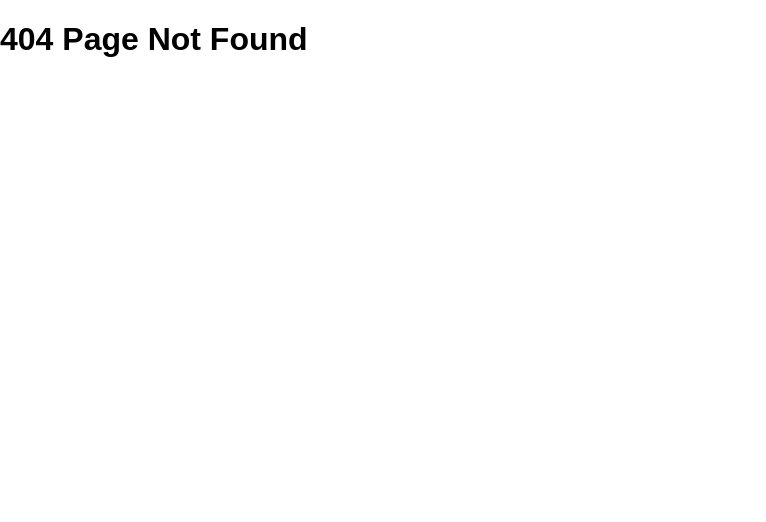
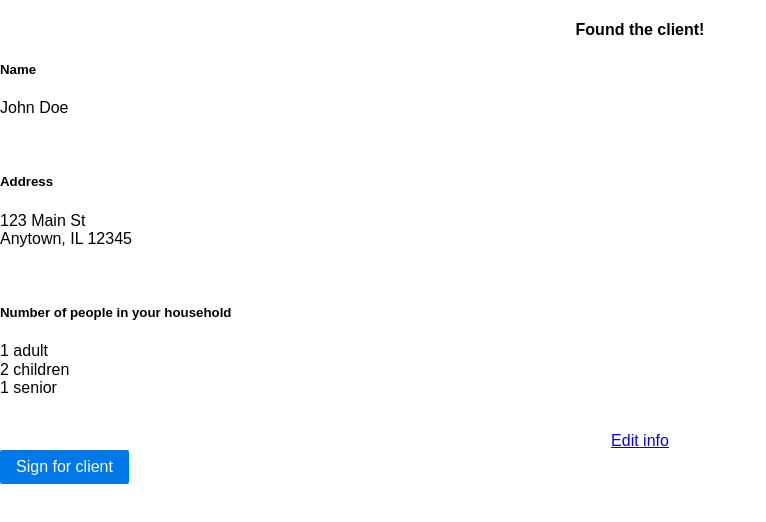
Before and after one commit to davidcbalsley/final-project, a React (Create React App) app in the folder client/: page /WorkerViewClientInfo in a window 1280 px wide. Before the commit this address had no page. Shown: the top 522 px of the page, without its empty margins (0-766 px from the left). Built offline with nearby package versions, Linux system fonts and the light colour scheme.

Commit message:
Worker view client

```diff
--- a/client/src/App.js
+++ b/client/src/App.js
@@ -7,6 +7,7 @@ import ClientEnterNumPeopleByAge from "./pages/ClientEnterNumPeopleByAge";
 import ClientCreateLicensePlates from "./pages/ClientCreateLicensePlates";
 import ClientConfirmation from "./pages/ClientConfirmation";
 import WorkerEnterLicensePlate from "./pages/WorkerEnterLicensePlate";
+import WorkerViewClientInfo from "./pages/WorkerViewClientInfo";
 import NoMatch from "./pages/NoMatch";
 
 function App() {
@@ -21,6 +22,7 @@ function App() {
           <Route exact path="/ClientCreateLicensePlates" component={ClientCreateLicensePlates} />
           <Route exact path="/ClientConfirmation" component={ClientConfirmation} />
           <Route exact path="/WorkerEnterLicensePlate" component={WorkerEnterLicensePlate} />
+          <Route exact path="/WorkerViewClientInfo" component={WorkerViewClientInfo} />
           <Route component={NoMatch} />
         </Switch>
       </div>
--- /dev/null
+++ b/client/src/pages/WorkerViewClientInfo.js
@@ -0,0 +1,32 @@
+import React from "react";
+
+function WorkerViewClientInfo() {
+    return (
+        <div>
+            {/* Page title */}
+            <h4 className="content-head" style={{ textAlign: "center" }}>Found the client!</h4>
+
+            {/* Name */}
+            <h5>Name</h5>
+            <p>John Doe</p>
+            <br />
+
+            {/* Address */}
+            <h5>Address</h5>
+            <p>123 Main St<br />Anytown, IL 12345</p>
+            <br />
+
+            {/* Number of people in household */}
+            <h5>Number of people in your household</h5>
+            <p>1 adult<br />2 children<br />1 senior</p>
+            <br />
+
+            {/* Link to edit info */}
+            <a href="/" _target="_blank" style={{ display: "block", textAlign: "center" }}>Edit info</a>
+
+            <button type="submit" className="pure-button pure-button-primary">Sign for client</button>
+        </div>
+    );
+}
+
+export default WorkerViewClientInfo;
```
